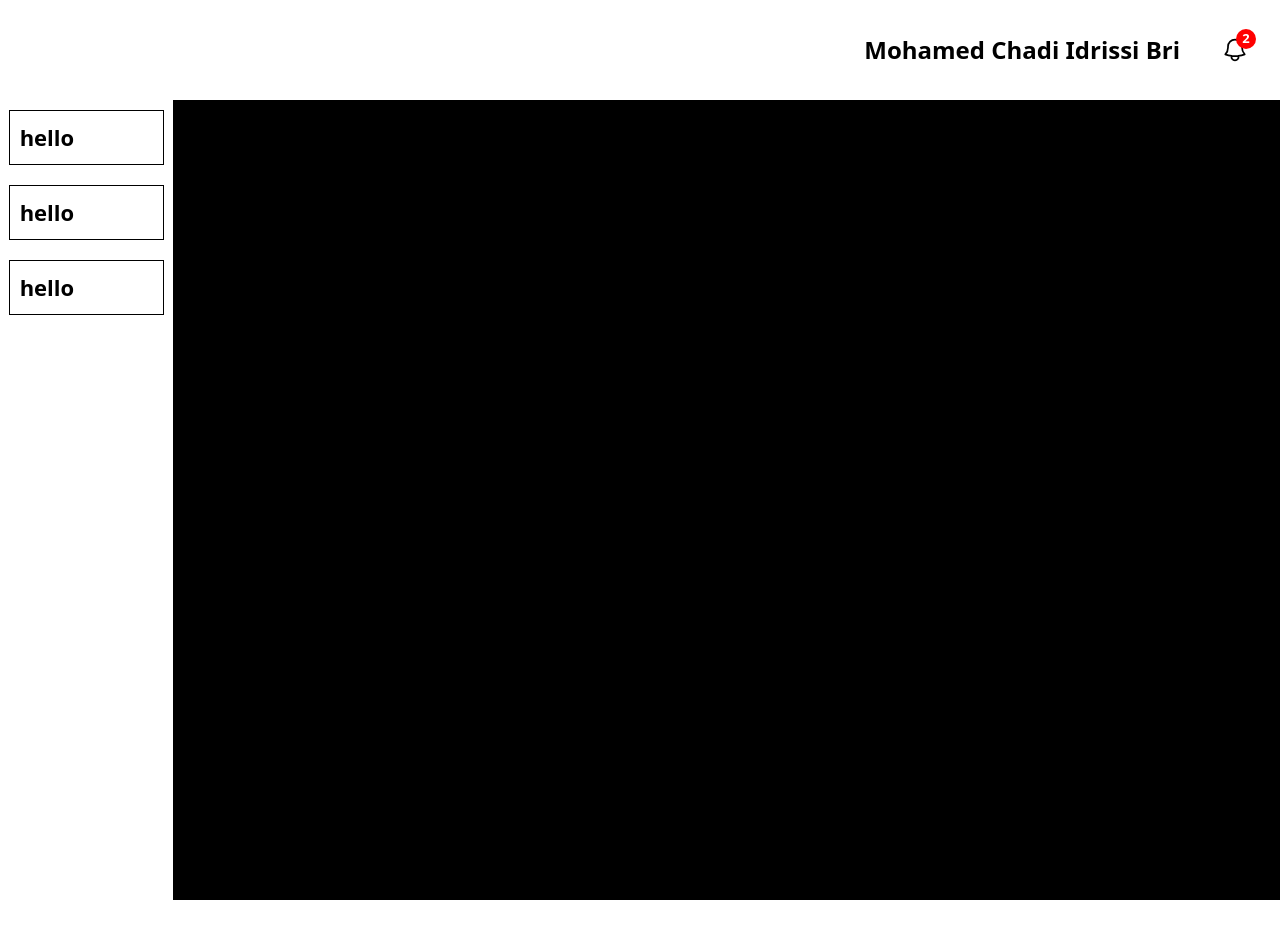
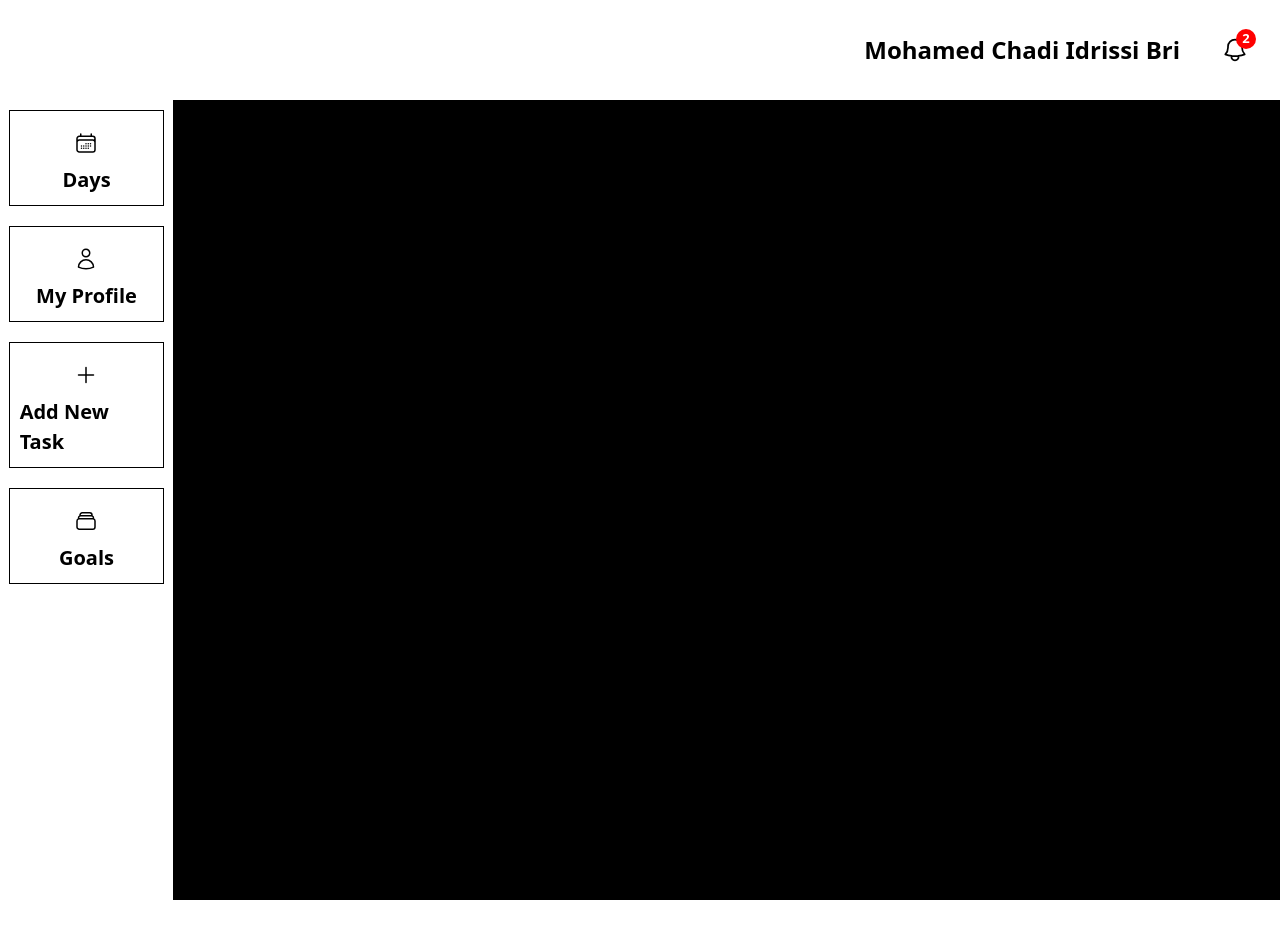
Before and after one commit to Shadyidrissi/my-Time, a Next.js app in the folder admin/: page /add-task in a window 1280 px wide. Before the commit this address had no page. Shown: the top 938 px of the page. Built offline with nearby package versions, Linux system fonts and the light colour scheme.

Commit message:
add pages of the project

```diff
--- /dev/null
+++ b/admin/src/app/add-task/page.js
@@ -0,0 +1,9 @@
+import React from 'react'
+
+function page() {
+  return (
+    <div>page</div>
+  )
+}
+
+export default page
--- a/admin/src/app/globals.css
+++ b/admin/src/app/globals.css
@@ -39,14 +39,21 @@ body {
   background-color: #f0f0f0;
   color: #000000;
 }
+#navbar > a >svg{
+  margin: 10px 0;
+}
 #navbar > a {
-  font-size: 22px;
-  font-weight: 700;
+  font-size: 20px;
+  font-weight: 600;
   border: 1px solid black;
   padding: 10px;
   width: 90%;
   margin: 10px 5%;
   /* border-radius: 5px; */
+  display: flex;
+  justify-content: center;
+  align-items: center;
+  flex-direction: column;
 }
 /* ! Nav Bar END */
 /* ! Header*/
@@ -154,3 +161,34 @@ body {
 
 }
 /* ! END Home */
+/* ! Profile */
+#profile{
+  padding: 10px 20px;
+}
+#cards-skills{
+  width: 100%;
+  min-height: 60px;
+  display: flex;
+  justify-content: space-evenly;
+  align-items: center;
+  flex-wrap: wrap;
+}
+.item-skill>h5{
+  font-size: 20px;
+  font-weight: 700;
+}
+.item-skill>p{
+  font-size: 22px;
+  font-weight: 800;
+}
+.item-skill{
+  display: flex;
+  justify-content: space-evenly;
+  align-items: center;
+  height: 60px;
+  width: 300px;
+  background-color: #cfcfcfc7;
+  margin: 10px;
+  color: black;
+}
+/* ! END Profiile */
--- /dev/null
+++ b/admin/src/app/goals/page.js
@@ -0,0 +1,9 @@
+import React from 'react'
+
+function page() {
+  return (
+    <div>page</div>
+  )
+}
+
+export default page
--- a/admin/src/app/page.js
+++ b/admin/src/app/page.js
@@ -7,7 +7,7 @@ export default function Home() {
       <div id="content">
         <div id="card-content">
           <li id="title-card">title</li>
-          <li id="description-content">description</li>
+          <li id="description-content">description </li>
           <li id="date-content">date</li>
           <li id="button-content">
             <button>
--- /dev/null
+++ b/admin/src/app/profile/page.js
@@ -0,0 +1,23 @@
+import React from 'react'
+
+function page() {
+    return (
+        <div id='profile'>
+            <h2 id="title">My SKills</h2>
+            <div id="content">
+                <div id="cards-skills">
+                    <li className="item-skill">
+                        <h5>Html :</h5>
+                        <svg width="33" height="33" viewBox="0 0 24 24" fill="" xmlns="http://www.w3.org/2000/svg">
+                            <path d="M6.23332 2H7.13477V2.89062H7.95937V2H8.86086V4.69703H7.95941V3.79391H7.1348V4.69703H6.2334V2H6.23332ZM10.0463 2.89437H9.25273V2H11.7418V2.89437H10.9479V4.69703H10.0464L10.0463 2.89437ZM12.1368 2H13.0767L13.6549 2.94766L14.2326 2H15.1729V4.69703H14.2752V3.36023L13.655 4.31918H13.6395L13.0188 3.36023V4.69703H12.1368V2H12.1368ZM15.6215 2H16.5232V3.80555H17.7909V4.69703H15.6215V2Z" fill="black" />
+                            <path fill-rule="evenodd" clip-rule="evenodd" d="M4.91504 5.93047L6.20449 20.3936L11.991 22L17.7934 20.3914L19.0843 5.93047H4.91504ZM16.1168 12.4772H9.65238L9.49027 10.6608H16.2782L16.437 8.88692H7.55168L8.03012 14.2511H14.1778L13.9719 16.5516L11.9936 17.0856V17.0857L11.9919 17.0862L10.0163 16.5527L9.89004 15.138H8.10937L8.35789 17.9232L11.9915 18.9319L11.9996 18.9296V18.9294L15.63 17.9232L16.0735 12.9536L16.1168 12.4772Z" fill="black" />
+                        </svg>
+                        <p>100%</p>
+                    </li>
+                </div>
+            </div>
+        </div>
+    )
+}
+
+export default page
--- a/admin/src/components/Navbar.js
+++ b/admin/src/components/Navbar.js
@@ -3,9 +3,30 @@ import React from 'react'
 function Navbar() {
   return (
     <div id='navbar'>
-        <a href="">hello</a>
-        <a href="">hello</a>
-        <a href="">hello</a>
+      <a href="/">
+        <svg xmlns="http://www.w3.org/2000/svg" fill="none" viewBox="0 0 24 24" stroke-width="1.5" stroke="currentColor" class="size-6">
+          <path stroke-linecap="round" stroke-linejoin="round" d="M6.75 3v2.25M17.25 3v2.25M3 18.75V7.5a2.25 2.25 0 0 1 2.25-2.25h13.5A2.25 2.25 0 0 1 21 7.5v11.25m-18 0A2.25 2.25 0 0 0 5.25 21h13.5A2.25 2.25 0 0 0 21 18.75m-18 0v-7.5A2.25 2.25 0 0 1 5.25 9h13.5A2.25 2.25 0 0 1 21 11.25v7.5m-9-6h.008v.008H12v-.008ZM12 15h.008v.008H12V15Zm0 2.25h.008v.008H12v-.008ZM9.75 15h.008v.008H9.75V15Zm0 2.25h.008v.008H9.75v-.008ZM7.5 15h.008v.008H7.5V15Zm0 2.25h.008v.008H7.5v-.008Zm6.75-4.5h.008v.008h-.008v-.008Zm0 2.25h.008v.008h-.008V15Zm0 2.25h.008v.008h-.008v-.008Zm2.25-4.5h.008v.008H16.5v-.008Zm0 2.25h.008v.008H16.5V15Z" />
+        </svg>
+        Days
+      </a>
+      <a href="/profile">
+        <svg xmlns="http://www.w3.org/2000/svg" fill="none" viewBox="0 0 24 24" stroke-width="1.5" stroke="currentColor" class="size-6">
+          <path stroke-linecap="round" stroke-linejoin="round" d="M15.75 6a3.75 3.75 0 1 1-7.5 0 3.75 3.75 0 0 1 7.5 0ZM4.501 20.118a7.5 7.5 0 0 1 14.998 0A17.933 17.933 0 0 1 12 21.75c-2.676 0-5.216-.584-7.499-1.632Z" />
+        </svg>
+        My Profile
+      </a>
+      <a href="/add-task">
+        <svg xmlns="http://www.w3.org/2000/svg" fill="none" viewBox="0 0 24 24" stroke-width="1.5" stroke="currentColor" class="size-6">
+          <path stroke-linecap="round" stroke-linejoin="round" d="M12 4.5v15m7.5-7.5h-15" />
+        </svg>
+        Add New Task
+      </a>
+      <a href="/goals">
+        <svg xmlns="http://www.w3.org/2000/svg" fill="none" viewBox="0 0 24 24" stroke-width="1.5" stroke="currentColor" class="size-6">
+          <path stroke-linecap="round" stroke-linejoin="round" d="M6 6.878V6a2.25 2.25 0 0 1 2.25-2.25h7.5A2.25 2.25 0 0 1 18 6v.878m-12 0c.235-.083.487-.128.75-.128h10.5c.263 0 .515.045.75.128m-12 0A2.25 2.25 0 0 0 4.5 9v.878m13.5-3A2.25 2.25 0 0 1 19.5 9v.878m0 0a2.246 2.246 0 0 0-.75-.128H5.25c-.263 0-.515.045-.75.128m15 0A2.25 2.25 0 0 1 21 12v6a2.25 2.25 0 0 1-2.25 2.25H5.25A2.25 2.25 0 0 1 3 18v-6c0-.98.626-1.813 1.5-2.122" />
+        </svg>
+        Goals
+      </a>
     </div>
   )
 }
```
